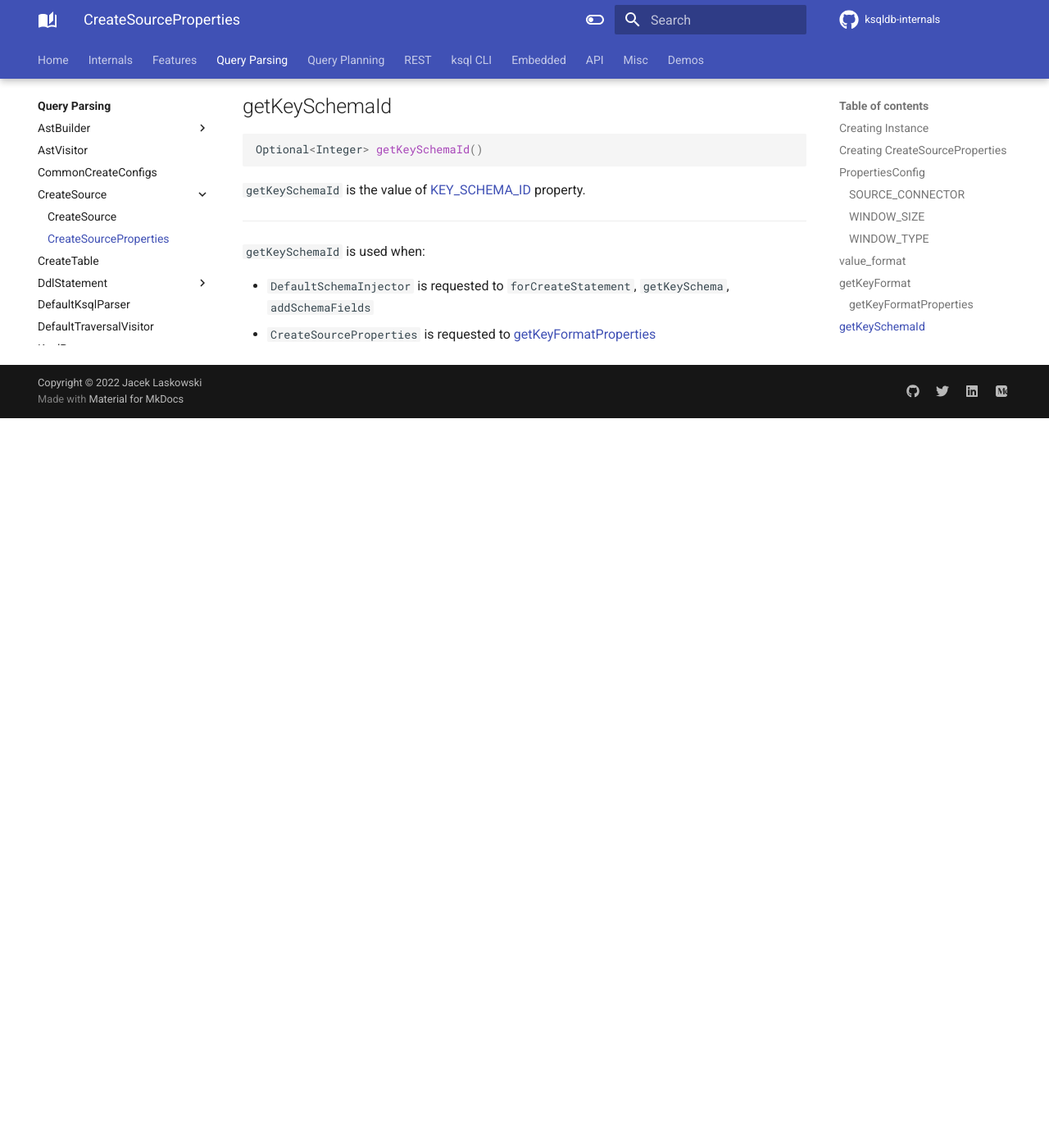
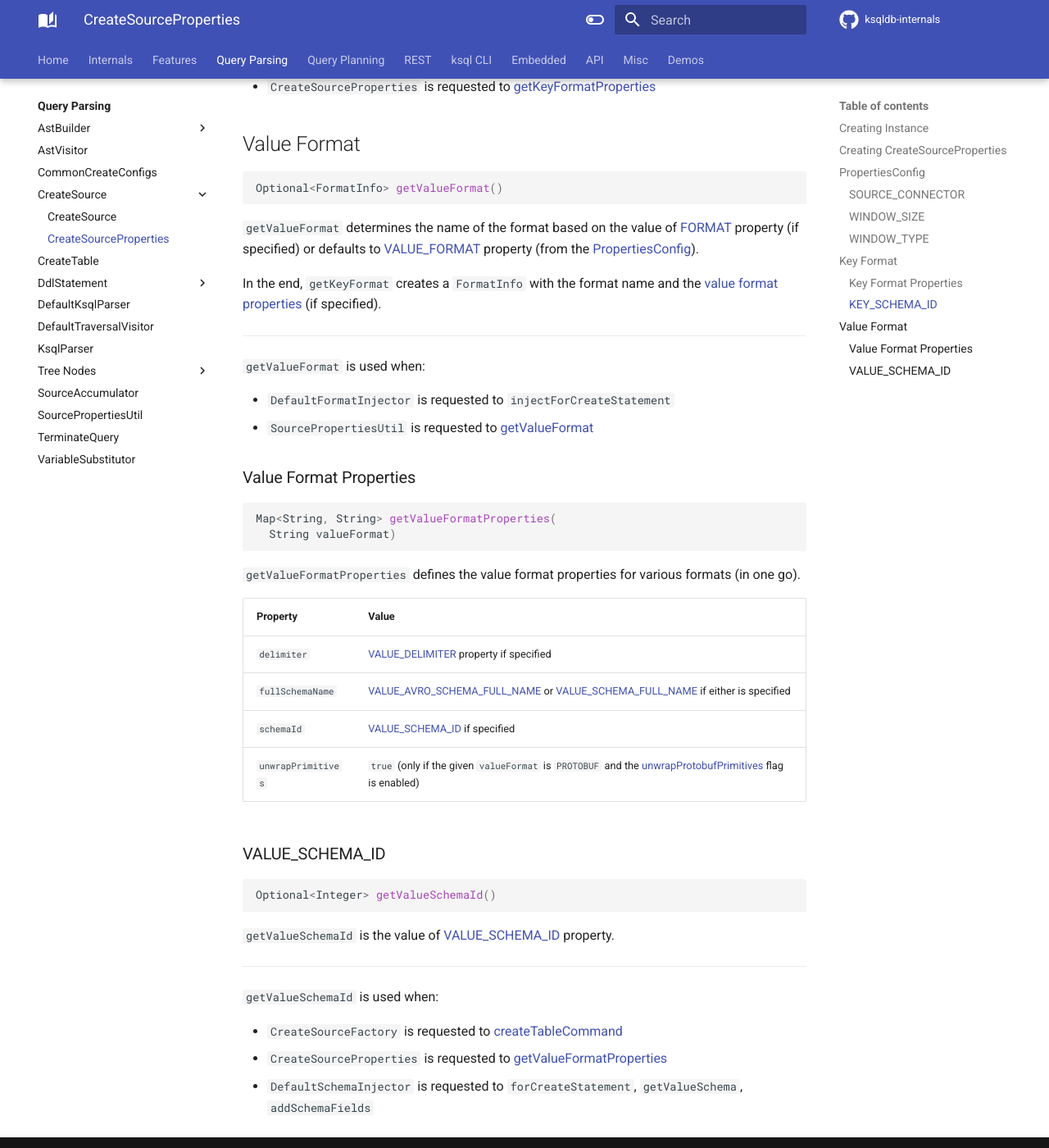
Before and after one commit to japila-books/ksqldb-internals, an MkDocs documentation site: the page built from docs/parser/CreateSourceProperties.md, in a window 1280 px wide and 1400 px high, scrolled down 2494 px. Shown: the whole window at 82% size. Built offline with MkDocs 1.6.1 and Material for MkDocs 9.7.7, drawn with Linux system fonts in a browser that asks for light colours; comment, search, counter and statistics services are not loaded; before the commit the page ends 3004 px from its top, so only the background shows below that; some of the changed text lies outside the part shown.

Commit message:
VALUE_SCHEMA_ID + CreateSourceProperties

````diff
--- a/docs/parser/CreateSourceProperties.md
+++ b/docs/parser/CreateSourceProperties.md
@@ -56,29 +56,16 @@ Supported values:
 
 Default: `null`
 
-## <span id="getValueFormat"> value_format
-
-```java
-Optional<FormatInfo> getValueFormat()
-```
-
-`getValueFormat` takes [FORMAT](#getFormatName) (if defined) or defaults to [VALUE_FORMAT](CommonCreateConfigs.md#VALUE_FORMAT_PROPERTY) property (using the [PropertiesConfig](#props)).
-
-If defined (using either configuration property), the value format is converted to `FormatInfo` (with [getValueFormatProperties](#getValueFormatProperties)).
-
-`getValueFormat` is used when:
-
-* `DefaultFormatInjector` is requested to `injectForCreateStatement`
-* `SourcePropertiesUtil` is requested to [getValueFormat](SourcePropertiesUtil.md#getValueFormat)
-
-## <span id="getKeyFormat"> getKeyFormat
+## <span id="getKeyFormat"> Key Format
 
 ```java
 Optional<FormatInfo> getKeyFormat(
   SourceName name)
 ```
 
-`getKeyFormat`...FIXME
+`getKeyFormat` determines the name of the format based on the value of [FORMAT](#getFormatName) property (if specified) or defaults to [KEY_FORMAT](CommonCreateConfigs.md#KEY_FORMAT_PROPERTY) property (from the [PropertiesConfig](#props)).
+
+In the end, `getKeyFormat` creates a `FormatInfo` with the format name and the [key format properties](#getKeyFormatProperties) (if specified).
 
 ---
 
@@ -87,7 +74,7 @@ Optional<FormatInfo> getKeyFormat(
 * `DefaultFormatInjector` is requested for `injectForCreateStatement`
 * `SourcePropertiesUtil` is requested to [getKeyFormat](SourcePropertiesUtil.md#getKeyFormat)
 
-### <span id="getKeyFormatProperties"> getKeyFormatProperties
+### <span id="getKeyFormatProperties"> Key Format Properties
 
 ```java
 Map<String, String> getKeyFormatProperties(
@@ -97,7 +84,7 @@ Map<String, String> getKeyFormatProperties(
 
 `getKeyFormatProperties`...FIXME
 
-## <span id="getKeySchemaId"> getKeySchemaId
+### <span id="getKeySchemaId"> KEY_SCHEMA_ID
 
 ```java
 Optional<Integer> getKeySchemaId()
@@ -111,3 +98,52 @@ Optional<Integer> getKeySchemaId()
 
 * `DefaultSchemaInjector` is requested to `forCreateStatement`, `getKeySchema`, `addSchemaFields`
 * `CreateSourceProperties` is requested to [getKeyFormatProperties](#getKeyFormatProperties)
+
+## <span id="getValueFormat"> Value Format
+
+```java
+Optional<FormatInfo> getValueFormat()
+```
+
+`getValueFormat` determines the name of the format based on the value of [FORMAT](#getFormatName) property (if specified) or defaults to [VALUE_FORMAT](CommonCreateConfigs.md#VALUE_FORMAT_PROPERTY) property (from the [PropertiesConfig](#props)).
+
+In the end, `getKeyFormat` creates a `FormatInfo` with the format name and the [value format properties](#getValueFormatProperties) (if specified).
+
+---
+
+`getValueFormat` is used when:
+
+* `DefaultFormatInjector` is requested to `injectForCreateStatement`
+* `SourcePropertiesUtil` is requested to [getValueFormat](SourcePropertiesUtil.md#getValueFormat)
+
+### <span id="getValueFormatProperties"> Value Format Properties
+
+```java
+Map<String, String> getValueFormatProperties(
+  String valueFormat)
+```
+
+`getValueFormatProperties` defines the value format properties for various formats (in one go).
+
+Property | Value
+---------|------
+ `delimiter` | [VALUE_DELIMITER](CommonCreateConfigs.md#VALUE_DELIMITER_PROPERTY) property if specified
+ `fullSchemaName` | [VALUE_AVRO_SCHEMA_FULL_NAME](CommonCreateConfigs.md#VALUE_AVRO_SCHEMA_FULL_NAME) or [VALUE_SCHEMA_FULL_NAME](CommonCreateConfigs.md#VALUE_SCHEMA_FULL_NAME) if either is specified
+ `schemaId` | [VALUE_SCHEMA_ID](#getValueSchemaId) if specified
+ `unwrapPrimitives` | `true` (only if the given `valueFormat` is `PROTOBUF` and the [unwrapProtobufPrimitives](#unwrapProtobufPrimitives) flag is enabled)
+
+### <span id="getValueSchemaId"> VALUE_SCHEMA_ID
+
+```java
+Optional<Integer> getValueSchemaId()
+```
+
+`getValueSchemaId` is the value of [VALUE_SCHEMA_ID](CommonCreateConfigs.md#VALUE_SCHEMA_ID) property.
+
+---
+
+`getValueSchemaId` is used when:
+
+* `CreateSourceFactory` is requested to [createTableCommand](../CreateSourceFactory.md#createTableCommand)
+* `CreateSourceProperties` is requested to [getValueFormatProperties](#getValueFormatProperties)
+* `DefaultSchemaInjector` is requested to `forCreateStatement`, `getValueSchema`, `addSchemaFields`
````
Also changed, not shown: docs/parser/CommonCreateConfigs.md (+12 -3 lines), docs/parser/SourcePropertiesUtil.md (+2 -2 lines).
